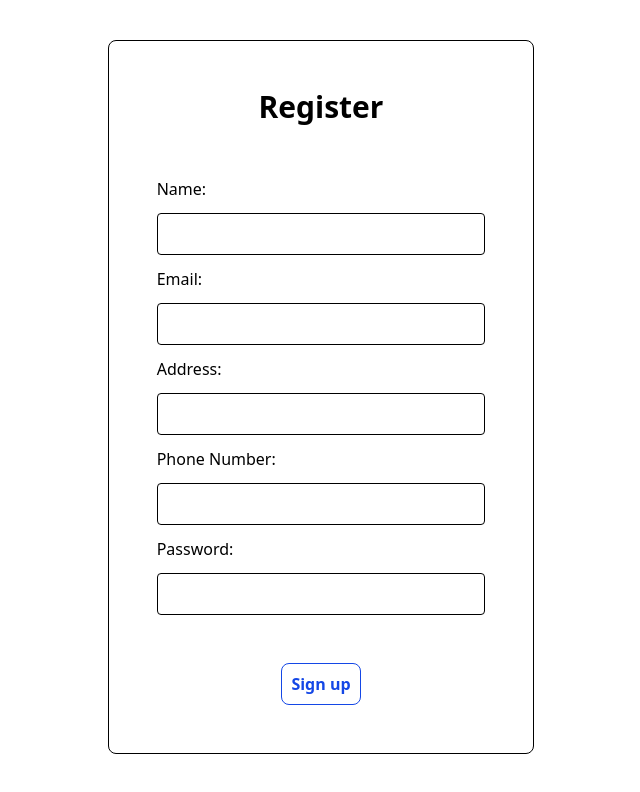
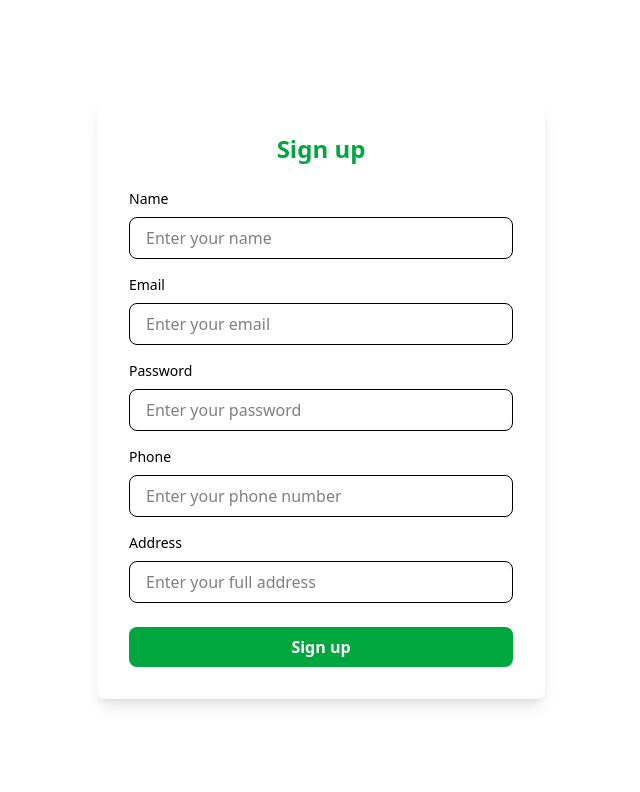
Before and after one commit to Final-Project-H8-FSJS-RMT-069-P3/fsjs-p3-finalproject, a Next.js app in the folder final-project/: page /register in a window 1280 px wide. Shown: the top 792 px of the page, without its empty margins (319-959 px from the left). Built offline with nearby package versions, Linux system fonts and the light colour scheme.

Commit message:
fix:add styling Register page from frontend side

```diff
--- a/final-project/src/components/RegisterForm.tsx
+++ b/final-project/src/components/RegisterForm.tsx
@@ -1,24 +1,24 @@
-'use client'
+"use client";
 
-import { useRouter } from "next/navigation"
-import { FormEvent, useState } from "react"
-import Swal from "sweetalert2"
+import { useRouter } from "next/navigation";
+import { FormEvent, useState } from "react";
+import Swal from "sweetalert2";
 
 export default function RegisterForm() {
-  const [name, setName] = useState("")
-  const [email, setEmail] = useState("")
-  const [address, setAdress] = useState("")
-  const [phone, setPhone] = useState("")
-  const [password, setPassword] = useState("")
+  const [name, setName] = useState("");
+  const [email, setEmail] = useState("");
+  const [address, setAddress] = useState("");
+  const [phone, setPhone] = useState("");
+  const [password, setPassword] = useState("");
 
   const router = useRouter();
 
   async function handleRegister(e: FormEvent) {
-    e.preventDefault()
-    const response = await fetch('/api/auth/register', {
-      method: 'POST',
+    e.preventDefault();
+    const response = await fetch("/api/auth/register", {
+      method: "POST",
       headers: {
-        'Content-Type': 'application/json',
+        "Content-Type": "application/json",
       },
       body: JSON.stringify({
         name,
@@ -27,90 +27,121 @@ export default function RegisterForm() {
         phoneNumber: phone,
         password,
       }),
-    })
+    });
     if (!response.ok) {
       Swal.fire({
-        icon: 'error',
-        title: 'Registration Failed',
-        text: 'Please check your input and try again.',
-      })
-      return
+        icon: "error",
+        title: "Registration Failed",
+        text: "Please check your input and try again.",
+      });
+      return;
     }
     Swal.fire({
-      icon: 'success',
-      title: 'Registration Successful',
-      text: 'Your account has been created. You will be redirected to the homepage.',
+      icon: "success",
+      title: "Registration Successful",
+      text: "Your account has been created. You will be redirected to the homepage.",
     }).then(() => {
-      router.push('/')
-    })
+      router.push("/");
+    });
   }
 
   return (
-    <div className="">
-      <form
-        className="flex flex-col justify-center w-1/3 h-1/2 mx-auto mt-10 gap-3 border p-12 rounded-lg"
-        onSubmit={handleRegister}
-      >
-        <h1 className="text-3xl text-center mb-10 font-bold">Register</h1>
-        <label htmlFor="name">Name:</label>
+    <div className="flex justify-center items-center min-h-screen bg-white">
+      <div className="w-3/4 max-w-md p-8 bg-white shadow-lg rounded-lg">
+        <h2 className="text-2xl font-bold text-green-600 mb-6 text-center">
+          Sign up
+        </h2>
+
+        <form onSubmit={handleRegister}>
+          <div className="mb-4">
+            <label htmlFor="name" className="block text-sm mb-2">
+              Name
+            </label>
             <input
               type="text"
               id="name"
               name="name"
               required
-          className="border p-2 rounded-sm"
+              placeholder="Enter your name"
+              className="w-full px-4 py-2 border rounded-lg focus:outline-none focus:ring-2 focus:ring-green-500"
               value={name}
               onChange={(e) => setName(e.target.value)}
             />
-        <label htmlFor="email">Email:</label>
+          </div>
+
+          <div className="mb-4">
+            <label htmlFor="email" className="block text-sm mb-2">
+              Email
+            </label>
             <input
               type="email"
               id="email"
               name="email"
               required
-          className="border p-2 rounded-sm"
+              placeholder="Enter your email"
+              className="w-full px-4 py-2 border rounded-lg focus:outline-none focus:ring-2 focus:ring-green-500"
               value={email}
               onChange={(e) => setEmail(e.target.value)}
             />
-        <label htmlFor="address">Address:</label>
-        <input
-          type="text"
-          id="address"
-          name="address"
-          required
-          className="border p-2 rounded-sm"
-          value={address}
-          onChange={(e) => setAdress(e.target.value)}
-        />
-        <label htmlFor="phone">Phone Number:</label>
-        <input
-          type="tel"
-          id="phone"
-          name="phone"
-          required
-          className="border p-2 rounded-sm"
-          value={phone}
-          onChange={(e) => setPhone(e.target.value)}
-        />
-        <label htmlFor="password">Password:</label>
+          </div>
+
+          <div className="mb-4">
+            <label htmlFor="password" className="block text-sm mb-2">
+              Password
+            </label>
             <input
               type="password"
               id="password"
               name="password"
               required
               autoComplete="off"
-          className="border p-2 rounded-sm"
+              placeholder="Enter your password"
+              className="w-full px-4 py-2 border rounded-lg focus:outline-none focus:ring-2 focus:ring-green-500"
               value={password}
               onChange={(e) => setPassword(e.target.value)}
             />
-        <br />
+          </div>
+
+          <div className="mb-4">
+            <label htmlFor="phone" className="block text-sm mb-2">
+              Phone
+            </label>
+            <input
+              type="tel"
+              id="phone"
+              name="phone"
+              required
+              placeholder="Enter your phone number"
+              className="w-full px-4 py-2 border rounded-lg focus:outline-none focus:ring-2 focus:ring-green-500"
+              value={phone}
+              onChange={(e) => setPhone(e.target.value)}
+            />
+          </div>
+
+          <div className="mb-6">
+            <label htmlFor="address" className="block text-sm mb-2">
+              Address
+            </label>
+            <input
+              type="text"
+              id="address"
+              name="address"
+              required
+              placeholder="Enter your full address"
+              className="w-full px-4 py-2 border rounded-lg focus:outline-none focus:ring-2 focus:ring-green-500"
+              value={address}
+              onChange={(e) => setAddress(e.target.value)}
+            />
+          </div>
+
           <button
             type="submit"
-          className="border bg-blue w-20 p-2 self-center bg-white text-blue-700 border-blue-700 rounded-lg hover:bg-blue-700 hover:text-white hover:border-white transition-all font-bold"
+            className="w-full bg-green-600 text-white py-2 rounded-lg hover:bg-green-700 transition duration-300 font-bold"
           >
             Sign up
           </button>
         </form>
       </div>
-  )
+    </div>
+  );
 }
```
Lines whose indentation alone changed are shown as unchanged.
